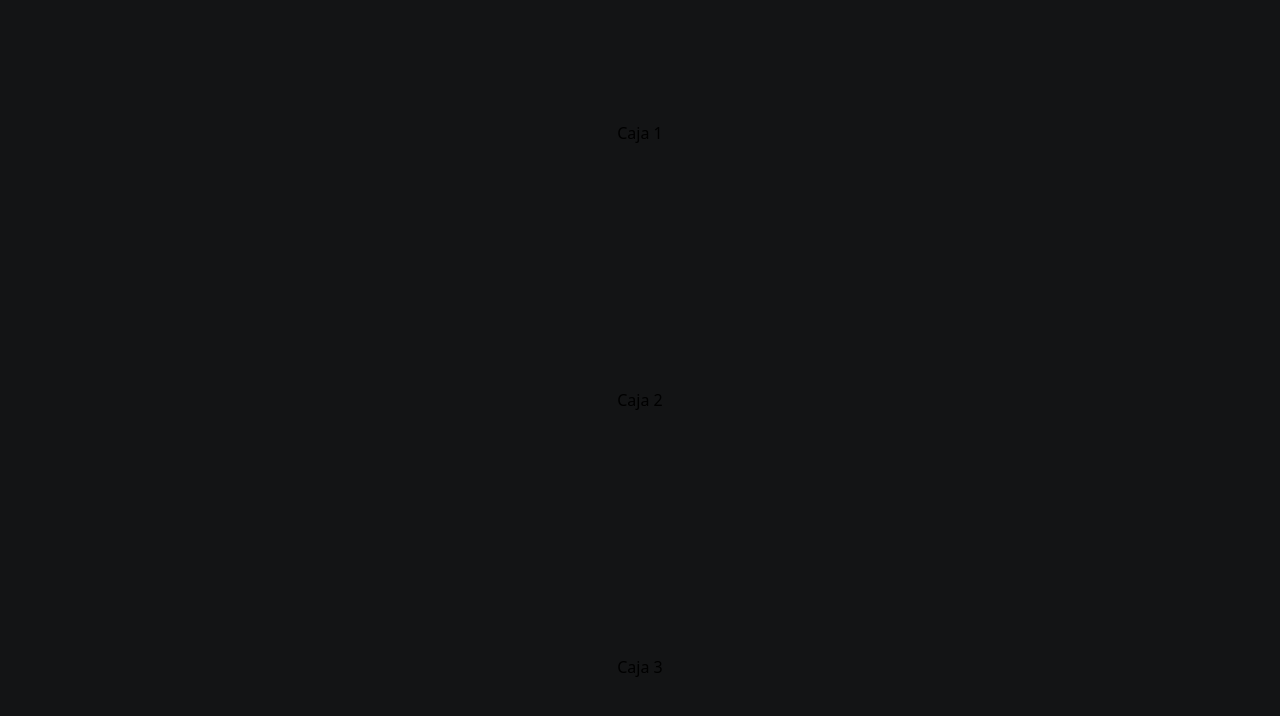
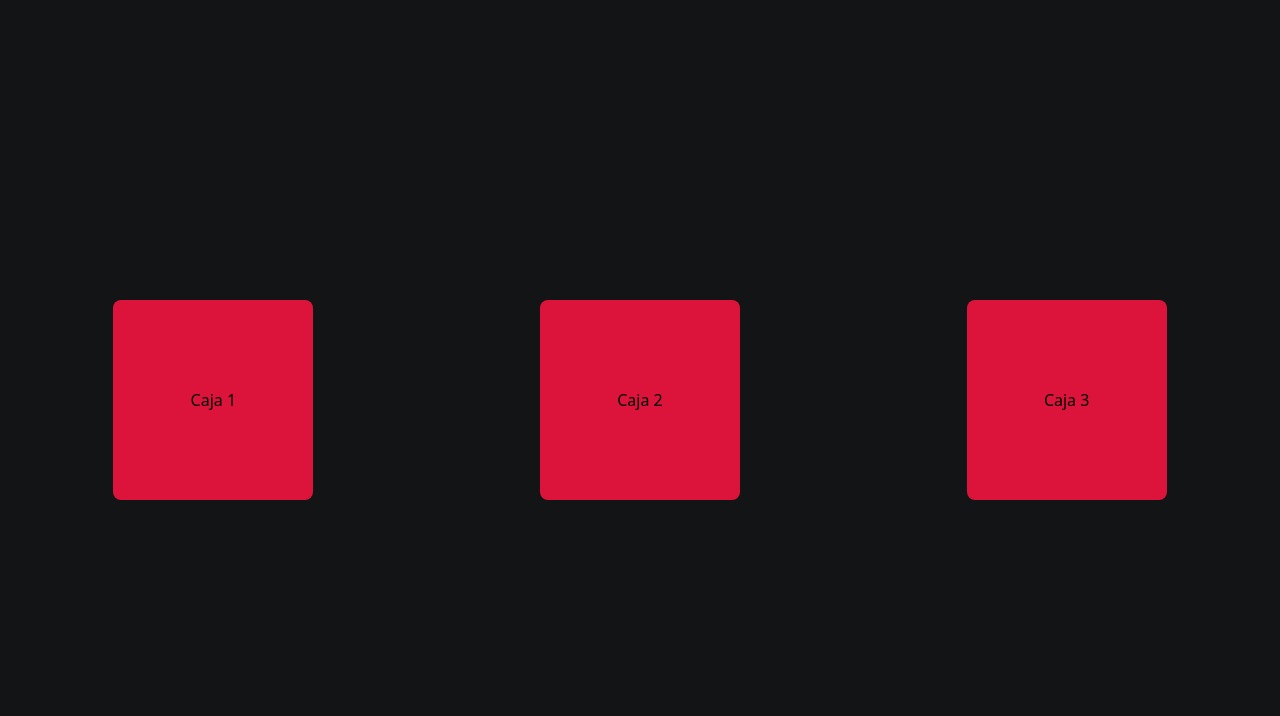
Before and after one commit to CNF1993/practica-media, a plain HTML site: page index.html in a window 1280 px wide. Drawn offline with Linux system fonts and the light colour scheme.

Commit message:
add media

```diff
--- a/styles.css
+++ b/styles.css
@@ -12,11 +12,32 @@
 }
 
 .container {
-    width: 100vw;
-    height: 100vh;
+    width: 100%;
     background: var(--black);
     display: flex;
     flex-flow: wrap column;
-    justify-content: space-around;
+    justify-content: space-evenly;
     align-items: center;
 }
+
+.caja {
+    width: 90%;
+    height: 200px;
+    background: var(--pink);
+    border-radius: .5rem;
+    display: flex;
+    justify-content: center;
+    align-items: center;
+    margin: 1rem auto;
+}
+
+@media (min-width: 600px) {
+        .container {
+            flex-direction: row;
+            height: 100vh;
+        }
+
+        .caja {
+            width: 200px;
+        }
+}
```
